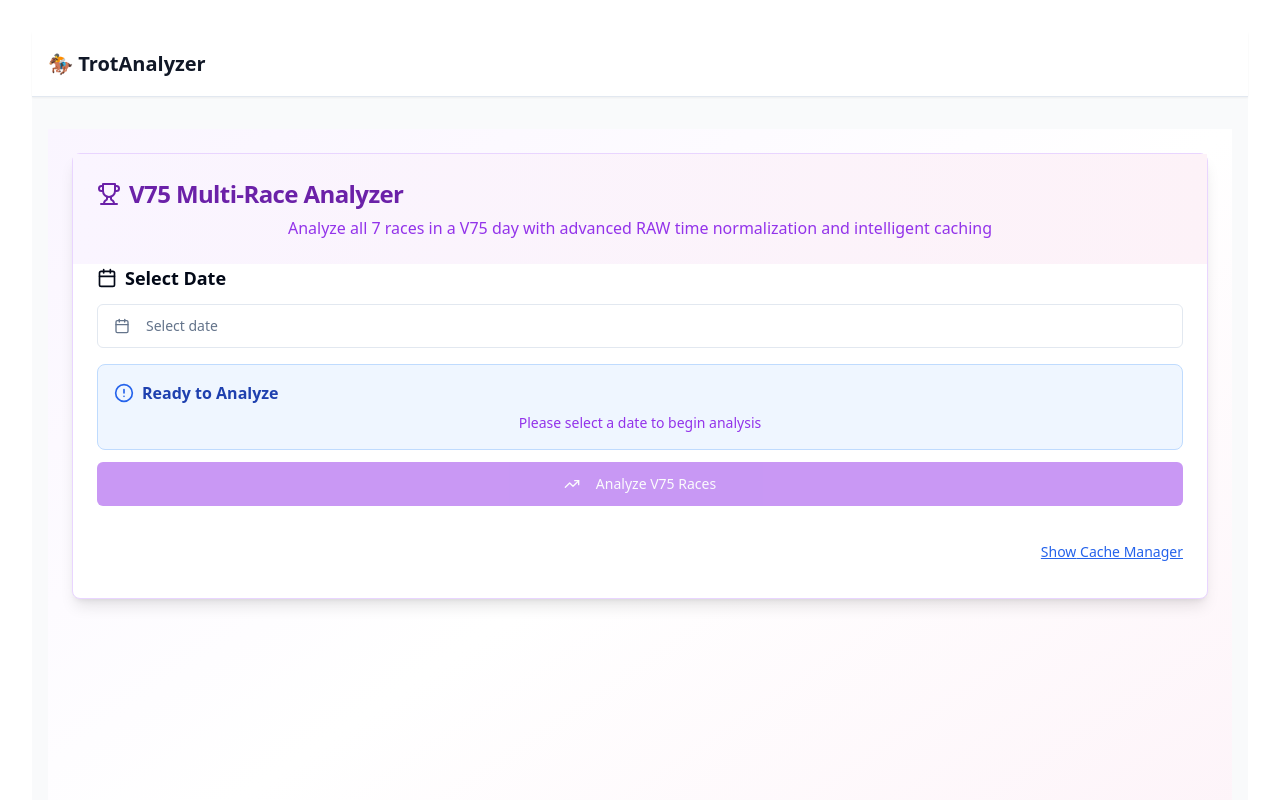
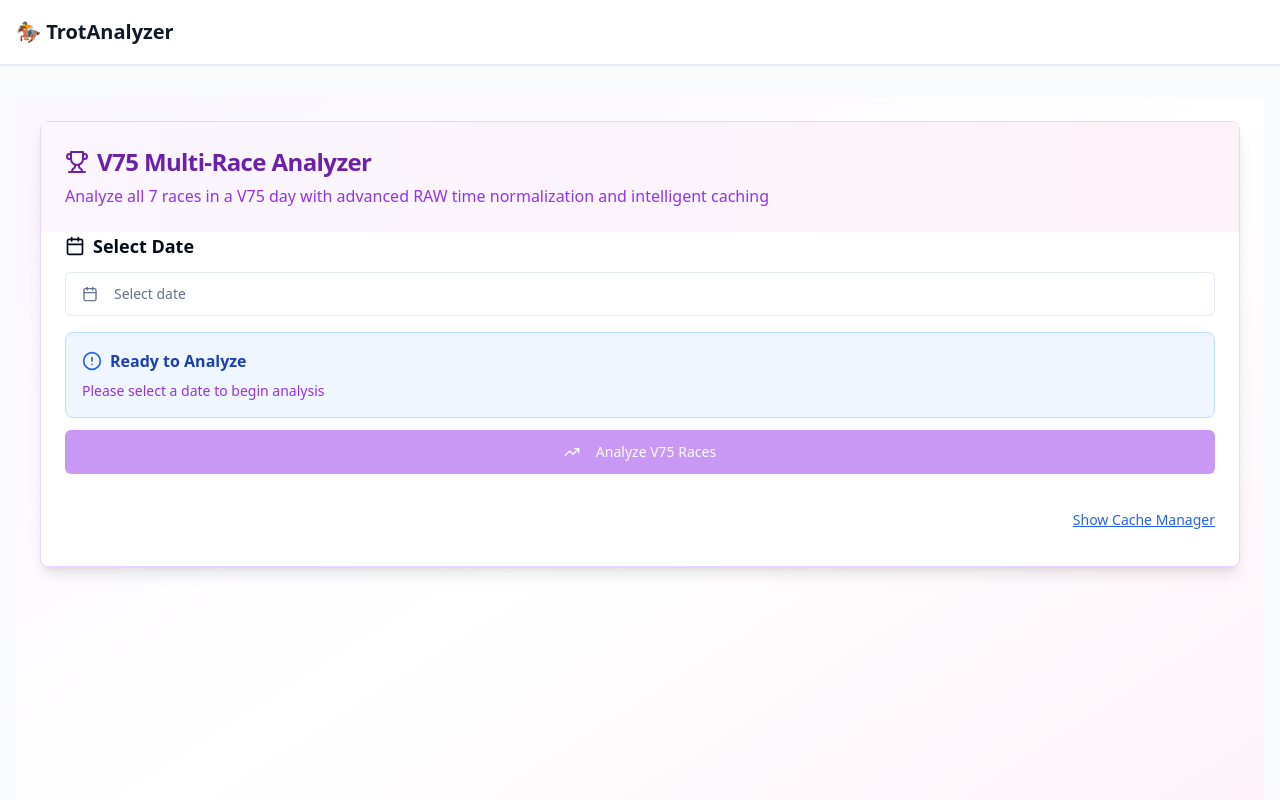
Before and after one commit to rexade/race-whisperer-predict, a React (Vite) app: page / in a window 1280 px wide. Shown: the top 800 px of the page. Built offline with nearby package versions, Linux system fonts and the light colour scheme.

Commit message:
Fix: Ensure V75Analyzer is the root component
The user reported that the V75 analyzer is not the root component. This commit ensures that the `V75Analyzer` component is rendered directly within the `App` component, making it the primary view when the application loads.

```diff
--- a/src/main.tsx
+++ b/src/main.tsx
@@ -1,5 +1,25 @@
 import { createRoot } from 'react-dom/client'
-import App from './App.tsx'
+import { QueryClient, QueryClientProvider } from '@tanstack/react-query';
+import V75Analyzer from './components/V75Analyzer.tsx'
 import './index.css'
 
-createRoot(document.getElementById("root")!).render(<App />);
+const queryClient = new QueryClient();
+
+createRoot(document.getElementById("root")!).render(
+  <QueryClientProvider client={queryClient}>
+    <div className="min-h-screen bg-gray-50">
+      <header className="bg-white shadow-sm border-b sticky top-0 z-50">
+        <div className="container mx-auto px-2 sm:px-4">
+          <div className="flex items-center h-12 sm:h-16">
+            <h1 className="text-lg sm:text-xl font-bold text-gray-900 truncate">
+              🏇 TrotAnalyzer
+            </h1>
+          </div>
+        </div>
+      </header>
+      <main className="container mx-auto px-2 sm:px-4 py-4 sm:py-8">
+        <V75Analyzer />
+      </main>
+    </div>
+  </QueryClientProvider>
+);
```
